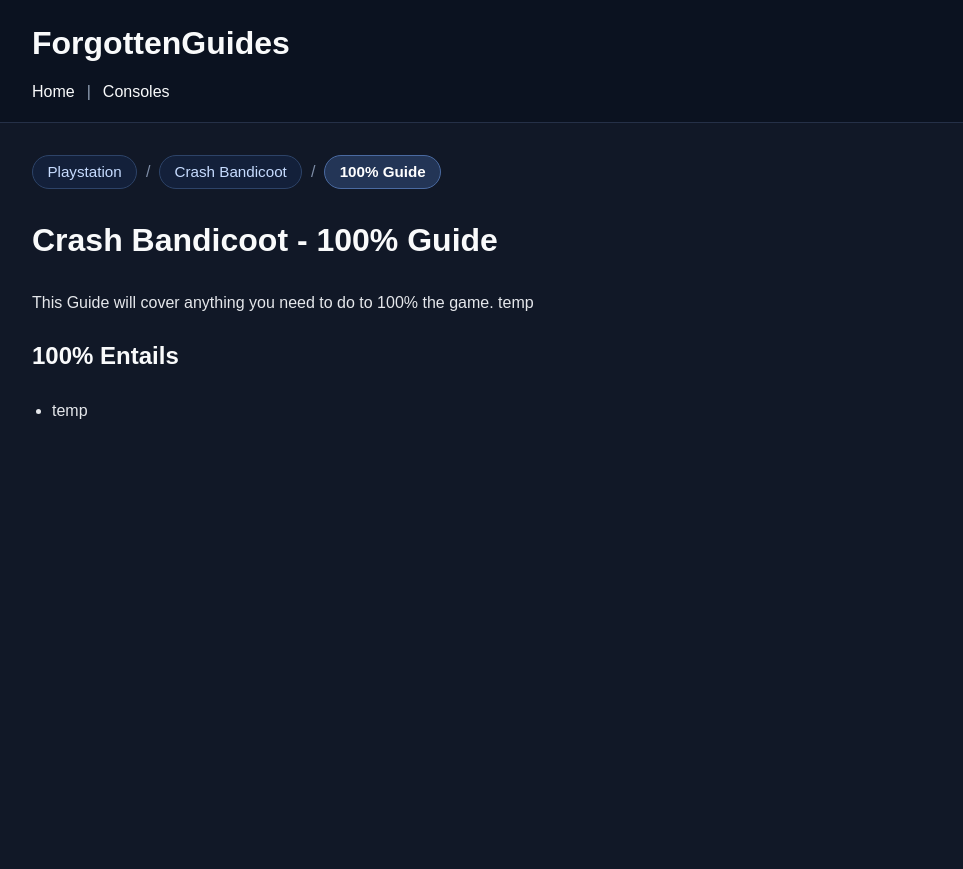
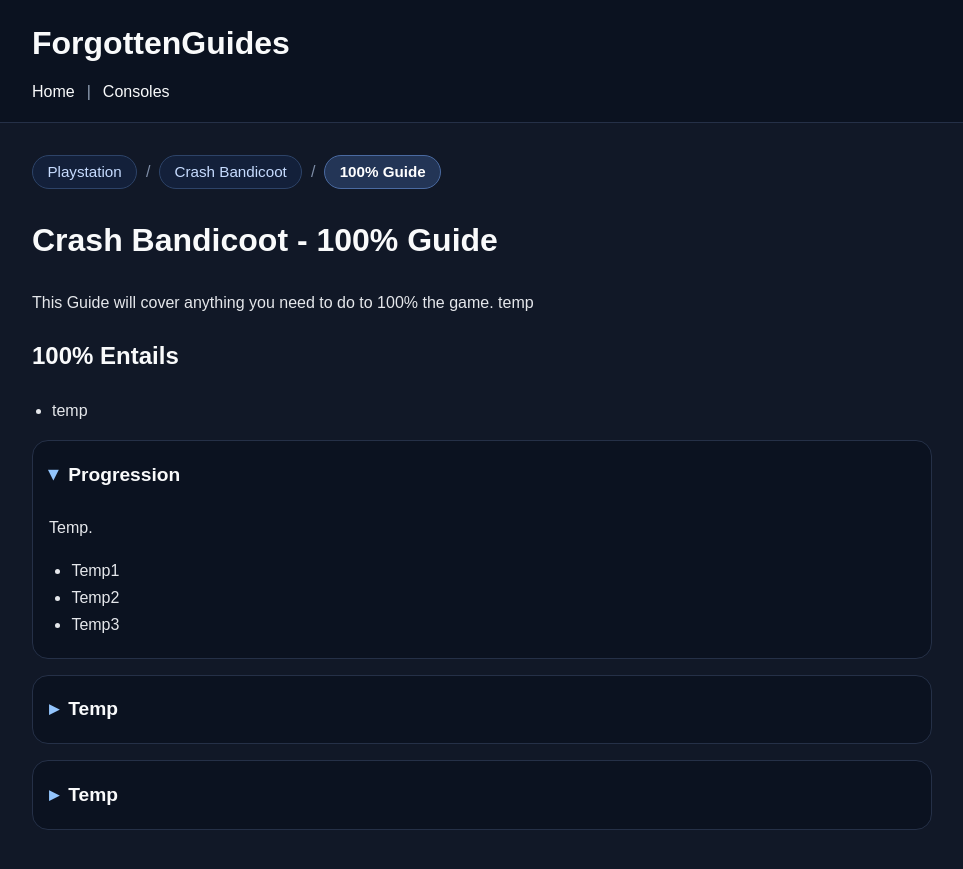
Before and after one commit to ForgottenGem/ForgottenGuides, a Jekyll site: the page built from playstation/cb1/100-percent-guidecb.md, in a window 1280 px wide. Shown: the top 869 px of the page, without its empty margins (158-1121 px from the left). Built offline with Jekyll 4.4.1, drawn with Linux system fonts in a browser that asks for light colours; our own code applies the rules of GitHub Pages for plain Markdown files.

Commit message:
Update 100-percent-guidecb.md

```diff
--- a/playstation/cb1/100-percent-guidecb.md
+++ b/playstation/cb1/100-percent-guidecb.md
@@ -14,3 +19,40 @@ temp
 ## 100% Entails
 
 - temp
+
+
+<details class="guide-section" open>
+  <summary>Progression</summary>
+
+  <p>Temp.</p>
+
+  <ul>
+    <li>Temp1</li>
+    <li>Temp2</li>
+    <li>Temp3</li>
+  </ul>
+</details>
+
+<details class="guide-section">
+  <summary>Temp</summary>
+
+  <p>Temp.</p>
+
+  <ul>
+    <li>Temp1</li>
+    <li>Temp2</li>
+    <li>Temp3</li>
+  </ul>
+</details>
+
+<details class="guide-section">
+  <summary>Temp</summary>
+
+  <p>Temp.</p>
+
+  <ul>
+     <li>Temp1</li>
+    <li>Temp2</li>
+    <li>Temp3</li>
+  </ul>
+</details>
```
Also changed, not shown: other parts of playstation/cb1/100-percent-guidecb.md (+5 -0 lines).
